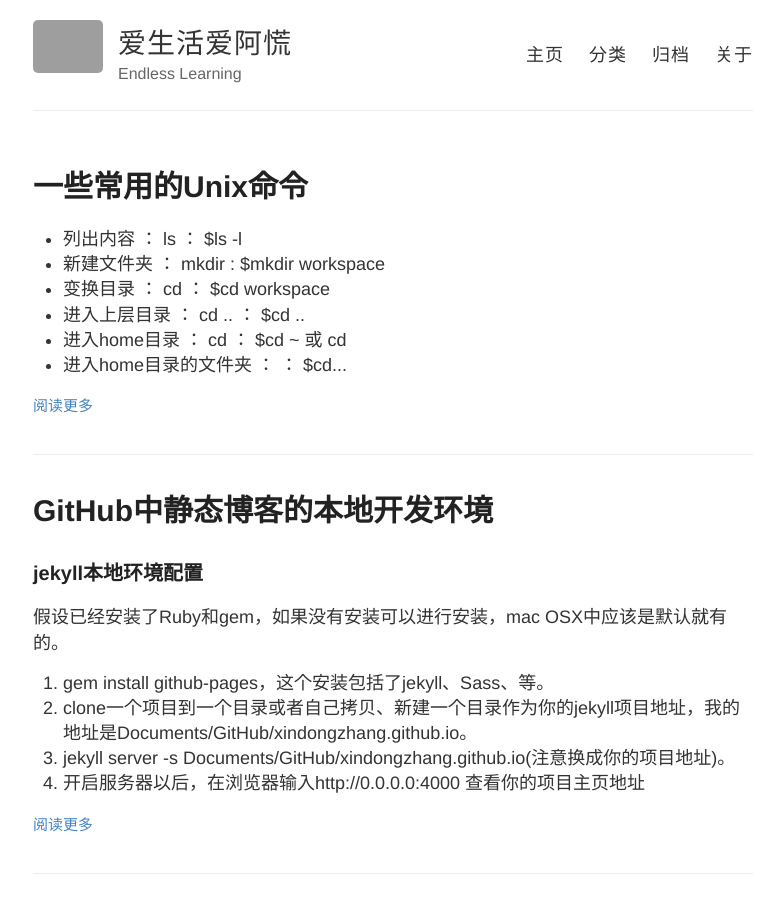
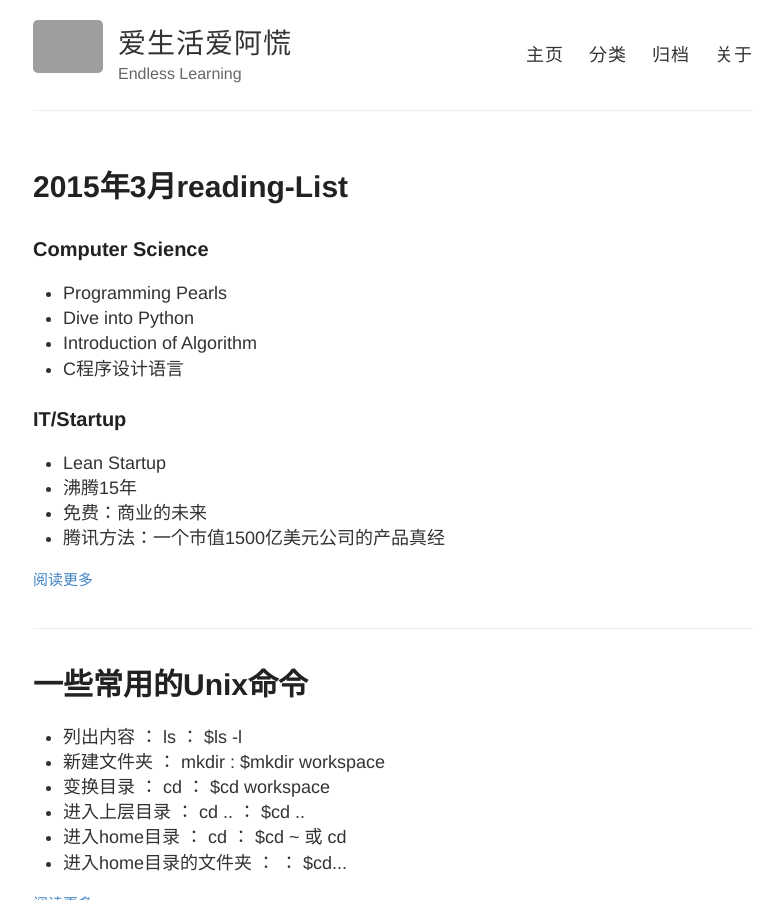
Before and after one commit to AnkaChan/xindongzhang.github.io, a Jekyll site: the page built from index.html, in a window 1280 px wide and 900 px high. Shown: the whole window, without its empty margins (247-1031 px from the left). Built offline with Jekyll 4.4.1, drawn with Linux system fonts in a browser that asks for light colours; Markdown is read by kramdown in place of the engine named in the settings; grey boxes are pictures that could not be loaded.

Commit message:
Reading List

```diff
--- /dev/null
+++ b/_posts/Reading/2015-2-25-Reading-1st.md
@@ -0,0 +1,19 @@
+---
+layout: post
+category: Reading
+title: 2015年3月reading-List
+---
+
+### Computer Science
+
+* Programming Pearls
+* Dive into Python
+* Introduction of Algorithm
+* C程序设计语言
+
+### IT/Startup
+
+* Lean Startup
+* 沸腾15年
+* 免费：商业的未来
+* 腾讯方法：一个市值1500亿美元公司的产品真经
```
Also changed, not shown: category.html (+10 -0 lines).
